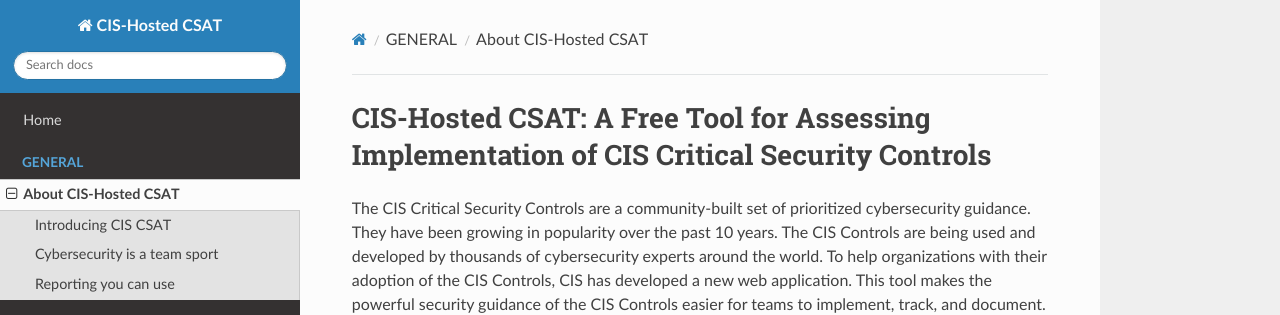
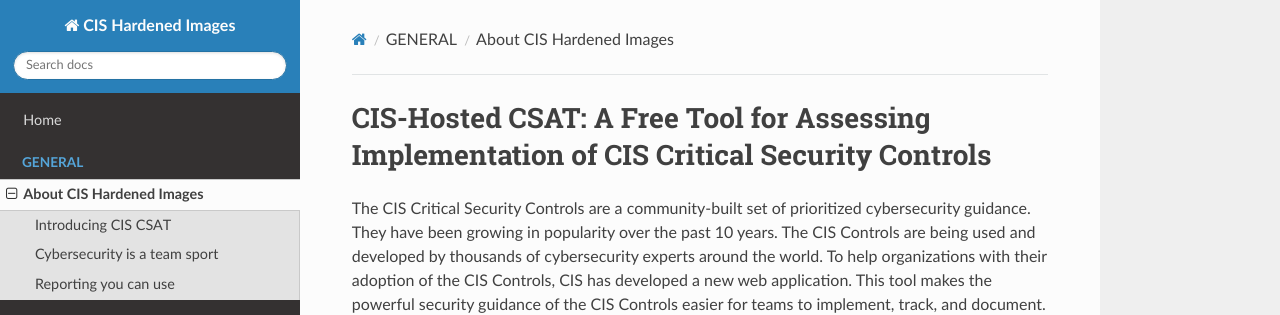
Before and after one commit to dkam4/CIS-Hosted-CSAT, an MkDocs documentation site: the page built from docs/source/About CIS-Hosted CSAT.md, in a window 1280 px wide and 1334 px high. Shown: the top 315 px of the window. Built offline with MkDocs 1.6.1, drawn with Linux system fonts in a browser that asks for light colours; nearby versions of some CDN libraries.

Commit message:
Update mkdocs.yml

```diff
--- a/mkdocs.yml
+++ b/mkdocs.yml
@@ -1,9 +1,9 @@
-site_name: CIS-Hosted CSAT
+site_name: CIS Hardened Images
 
 nav:
     - Home: index.md
     - GENERAL:
-        - 'About CIS-Hosted CSAT': source/About CIS-Hosted CSAT.md
+        - 'About CIS Hardened Images': source/About CIS-Hosted CSAT.md
 
     - Configuration Guide:
         - 'Creating CSAT Account for the first time': source/Creating CSAT Account.md
```
